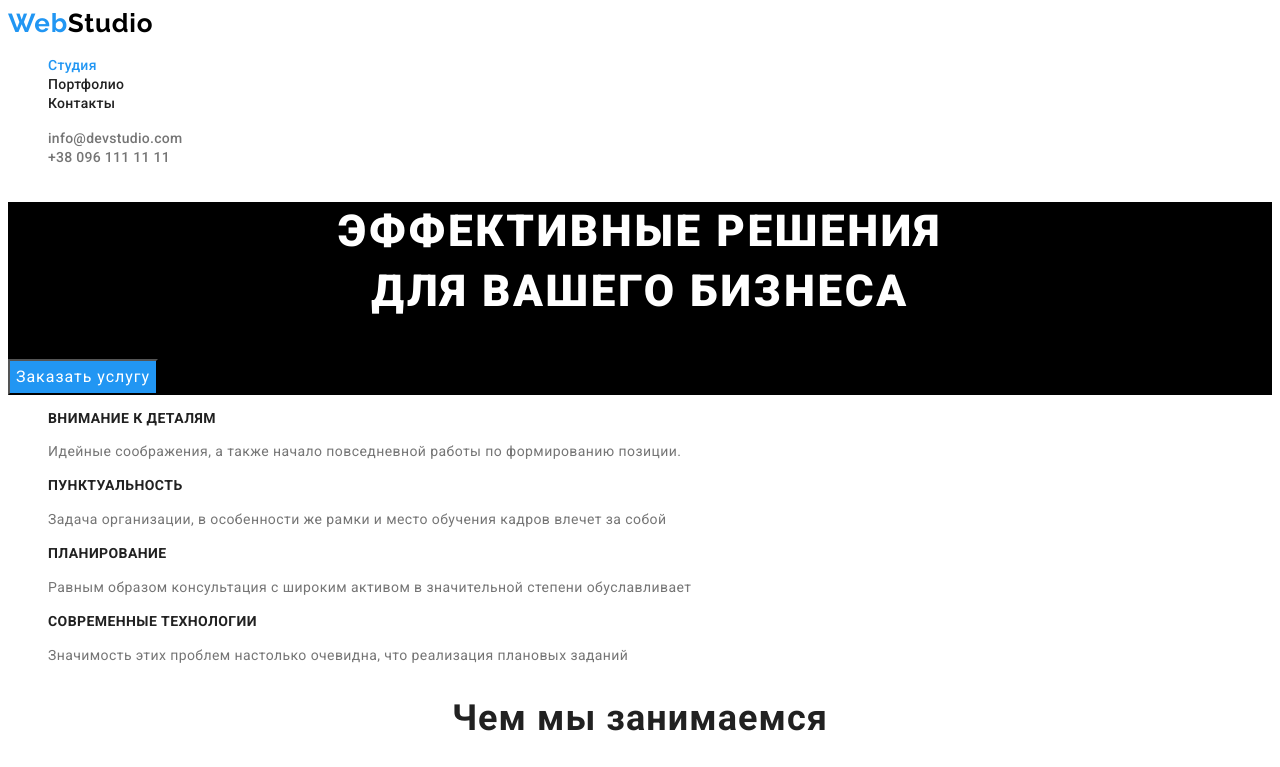
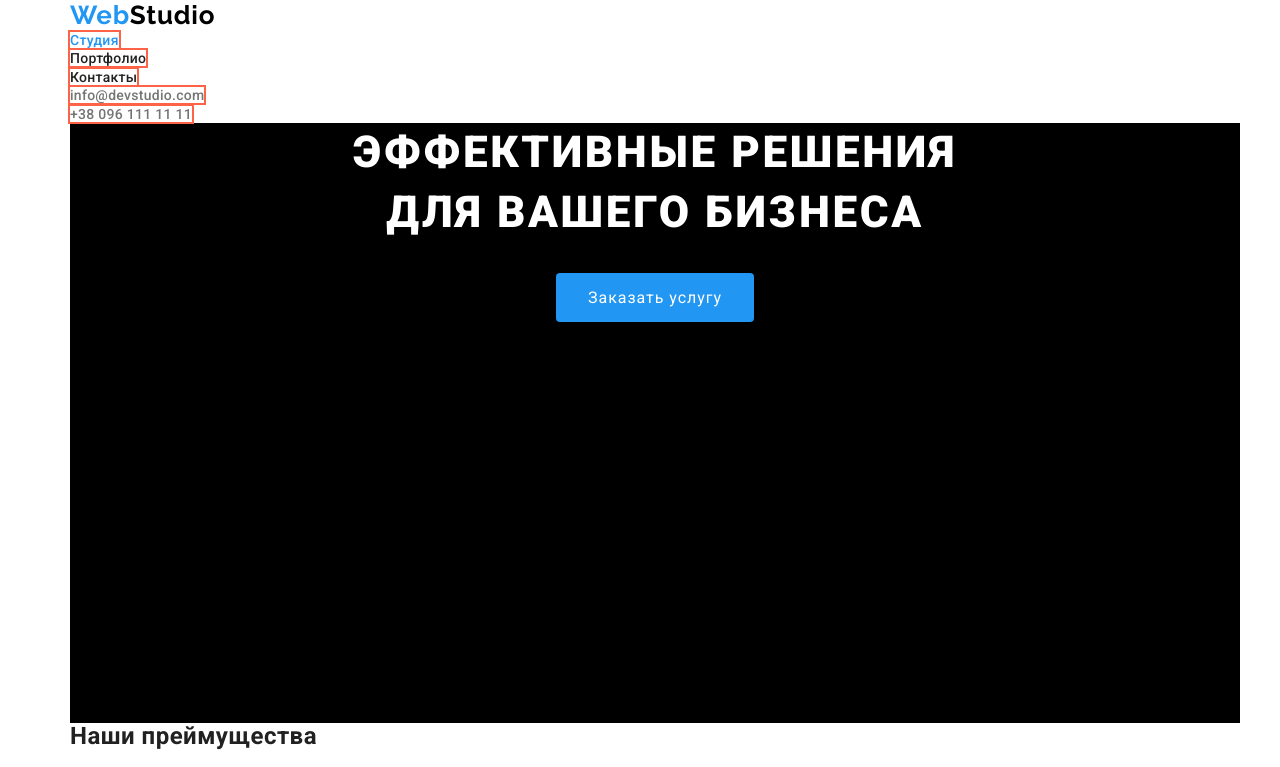
Before and after one commit to Serhii-Matskevych/goit-markup-hw-03, a plain HTML site: page index.html in a window 1280 px wide. Shown: the top 767 px of the page. Drawn offline with nearby package versions, Linux system fonts and the light colour scheme.

Commit message:
свойство марджин

```diff
--- a/css/styles.css
+++ b/css/styles.css
@@ -1,3 +1,4 @@
+
 :root {
   --primary-text-color: #212121;
   --title-text-color: #757575;
@@ -12,8 +13,22 @@ body {
   color: var(--primary-text-color);
   font-family: Roboto, sans-serif;
   letter-spacing: 0.03em;
+
+
+}
+/* контейнер */
+.container {
+  width: 1200px;
+  margin-left: auto;
+  margin-right: auto;
+  padding-left: 15px;
+  padding-right: 15px;
+
+
+
 }
 /* логотип */
+
 .logo {
   color: var(--accent-color);
   font-family: Raleway, sans-serif;
@@ -29,10 +44,15 @@ body {
 .logo-footer {
   color: var(--footer-logo-color);
 }
+
 /* список */
 ul {
   list-style: none;
+  padding: 0;
+  margin: 0;
+
 }
+
 /* навигацыя сайта */
 .link {
   color: var(--primary-text-color);
@@ -41,6 +61,8 @@ ul {
   line-height: 1.14;
   letter-spacing: 0.02em;
   text-decoration: none;
+  outline: 2px solid tomato;
+
 }
 /* состояние наведения */
 .link:hover {
@@ -63,7 +85,12 @@ ul {
   line-height: 1.14;
   letter-spacing: 0.02em;
   text-decoration: none;
+  outline: 2px solid tomato;
+
 }
+
+
+
 /* состояние наведения */
 .auth-link:hover {
   color: var(--accent-color);
@@ -75,18 +102,26 @@ ul {
 /* герой */
 .hero {
   background-color: var(--header-logo-color);
-}
+  text-align: center;
+  height: 600px;
+  }
+
+
 .hero-title {
   color: var(--footer-logo-color);
   font-weight: 900;
   font-size: 44px;
   line-height: 1.36;
-  text-align: center;
   letter-spacing: 0.06em;
   text-transform: uppercase;
+  margin-top: 0px;
+  margin-bottom: 30px;
+
 }
 /* кнопка веб студии */
 .button-primery {
+  display: inline-block;
+  padding: 10px 32px;
   cursor: pointer;
   font-family: Roboto;
   color: #fff;
@@ -94,25 +129,25 @@ ul {
   font-size: 16px;
   line-height: 1.87;
   letter-spacing: 0.06em;
+  border-radius: 4px;
+  border: transparent;
 }
 .visually-hidden {
-  position: absolute;
-  white-space: nowrap;
-  width: 1px;
-  height: 1px;
-  overflow: hidden;
-  border: 0;
-  padding: 0;
-  clip: rect(0 0 0 0);
-  clip-path: inset(50%);
-  margin: -1px;
+margin-top: 0;
+margin-bottom: 94px;
 }
+
+
 .section-title {
   color: var(--primary-text-color);
   font-size: 14px;
   line-height: 1.14;
   letter-spacing: 0.03em;
   text-transform: uppercase;
+  margin-top: 0;
+  margin-bottom: 10px;
+
+
 }
 /* цвет абзаца */
 .section-text {
@@ -121,6 +156,7 @@ ul {
   font-size: 14px;
   line-height: 1.71;
   letter-spacing: 0.03em;
+  margin-top: 0;
 }
 /* чем мы занимаемся */
 .development {
@@ -164,6 +200,9 @@ ul {
 
 /* кнопки портфолио */
 .button-secondary {
+  display: inline-block;
+  padding: 6px 22px;
+  min-width: 73px;
   cursor: pointer;
   color: var(--primary-text-colora);
   background-color: var(--primery-bg-color);
@@ -172,6 +211,10 @@ ul {
   font-size: 16px;
   line-height: 1.62;
   letter-spacing: 0.03em;
+  border-radius: 4px;
+  text-align: center;
+  border: transparent
+
 }
 /* состояние ховер */
 .button-secondary:hover {
--- a/index.html
+++ b/index.html
@@ -7,10 +7,13 @@
     <title>WebStudio</title>
     <link href="https://fonts.googleapis.com/css2?family=Raleway:wght@700&family=Roboto:wght@400;500;700;900&display=swap"
         rel="stylesheet">
+        <link rel="stylesheet" href="https://cdnjs.cloudflare.com/ajax/libs/modern-normalize/1.1.0/modern-normalize.min.css">
     <link rel="stylesheet" href="./css/styles.css">
 </head>
 <body>
     <!--Шапка сайта-->
+    <div class="container">
+    <div class="container">
     <header class="page header">
 
   <nav>
@@ -30,15 +33,20 @@
             </ul>
 
     </header>
+</div>
     <!-- уникальный контент -->
     <main>
         <!--Герой-->
+        <div class="container">
     <section class="hero">
 
                 <h1 class="hero-title">Эффективные решения <br> для вашего бизнеса</h1>
+
                 <button type="button" class="button-primery">Заказать услугу</button>
     </section>
+    </div>
     <!--Пpеймущества-->
+    <div class="container">
     <section class="section">
         <h2 class="visually-hidden ">Наши преймущества</h2>
             <ul>
@@ -61,6 +69,7 @@
                 </li>
             </ul>
     </section>
+    </div>
     <!-- наши работы -->
         <section>
 
@@ -125,5 +134,6 @@
 
         </address>
     </footer>
+    </div>
 </body>
 </html>
```
Also changed, not shown: portfolio.html (+1 -1 lines).
